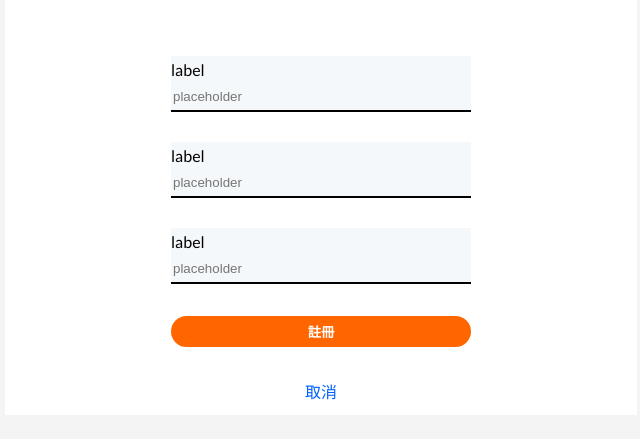
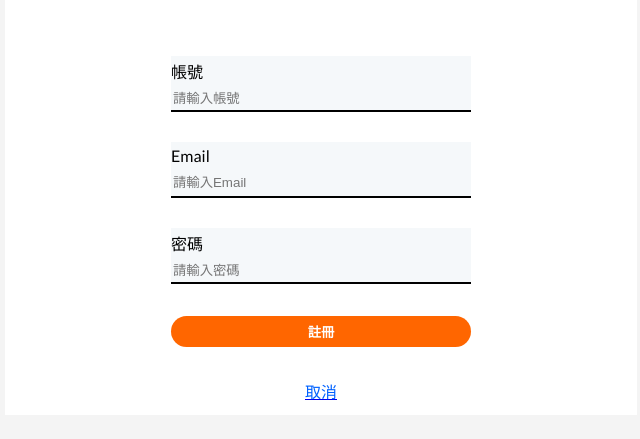
Before and after one commit to clairehuang77777/To-Do-List, a React (Create React App) app: page /signup in a window 1280 px wide. Shown: the part 213-652 px from the top of the page, without its empty margins (319-959 px from the left). Built offline with nearby package versions, Linux system fonts and the light colour scheme.

Commit message:
add authInput props & Link between signup & login page

```diff
--- a/src/components/AuthInput.jsx
+++ b/src/components/AuthInput.jsx
@@ -22,11 +22,16 @@ const StyledInput = styled.input`
   border-radius: 0px;
 `;
 
-const AuthInput = () => {
+const AuthInput = ({label, placeholder, type, value, onChange}) => {
   return (
     <StyledContainer>
-      <StyledLabel>label</StyledLabel>
-      <StyledInput type="text" placeholder="placeholder" />
+      <StyledLabel>{label}</StyledLabel>
+      <StyledInput
+        type={type || "text"} //如果沒有傳入任何props就顯示'text'
+        placeholder={placeholder || ""} //如果沒有傳入任何props就顯示空字串
+        value={value || ""} //如果沒有傳入任何props就顯示''
+        onChange={(event) => onChange(event)}
+      />
     </StyledContainer>
   );
 };
--- a/src/pages/LoginPage.jsx
+++ b/src/pages/LoginPage.jsx
@@ -6,9 +6,23 @@ import {
 } from "../components/common/auth.styled";
 import { AuthInput } from "../components";
 import { ACLogoIcon } from "../assets/images";
-
+import { useState } from 'react'
+import { Link } from "react-router-dom";
 
 const LoginPage = () => {
+  //用state管理onchange變化
+  const [username, setUsername] = useState("");
+  const [password, setPassword] = useState("");
+
+  function handleAccountOnChange(event){
+    setUsername(event.target.value);
+    console.log(username)
+  }
+  function handlePassWordOnChange(event) {
+    setPassword(event.target.value);
+    console.log(password)
+  }
+
   return (
     <AuthContainer>
       <div>
@@ -17,14 +31,28 @@ const LoginPage = () => {
       <h1>登入 Todo</h1>
 
       <AuthInputContainer>
-        <AuthInput />
+        <AuthInput
+          label="帳號"
+          placeholder="請輸入帳號"
+          type="text"
+          value={username}
+          onChange={handleAccountOnChange}
+        />
       </AuthInputContainer>
 
       <AuthInputContainer>
-        <AuthInput />
+        <AuthInput
+          label="密碼"
+          placeholder="請輸入密碼"
+          type="password"
+          value={password}
+          onChange={handlePassWordOnChange}
+        />
       </AuthInputContainer>
       <AuthButton>登入</AuthButton>
-      <AuthLinkText>註冊</AuthLinkText>
+      <Link to="/signup">
+        <AuthLinkText>註冊</AuthLinkText>
+      </Link>
     </AuthContainer>
   );
 };
--- a/src/pages/SignUpPage.jsx
+++ b/src/pages/SignUpPage.jsx
@@ -6,8 +6,28 @@ import {
 } from "../components/common/auth.styled";
 import { ACLogoIcon } from "../assets/images";
 import { AuthInput } from "../components";
+import { useState } from "react";
+import { Link } from "react-router-dom";
 
 const SignUpPage = () => {
+  const [username, setUsername] = useState("");
+  const [password, setPassword] = useState("");
+  const [email, setEmail] =useState("")
+
+  function handleAccountOnChange(event) {
+    setUsername(event.target.value);
+    console.log(username);
+  }
+  function handlePassWordOnChange(event) {
+    setPassword(event.target.value);
+    console.log(password);
+  }
+
+  function handleEmailOnChange(event){
+    setEmail(event.target.value)
+    console.log(email)
+  }
+
   return (
     <AuthContainer>
       <div>
@@ -16,18 +36,41 @@ const SignUpPage = () => {
       <h1>建立您的帳號</h1>
 
       <AuthInputContainer>
-        <AuthInput />
+        <AuthInput
+          label="帳號"
+          placeholder="請輸入帳號"
+          type="text"
+          value={username}
+          onChange={handleAccountOnChange}
+        />
       </AuthInputContainer>
 
       <AuthInputContainer>
-        <AuthInput />
+        <AuthInput
+          label="Email"
+          placeholder="請輸入Email"
+          type="email"
+          value={email}
+          onChange={handleEmailOnChange}
+        />
       </AuthInputContainer>
 
       <AuthInputContainer>
-        <AuthInput />
+        <AuthInput
+          label="密碼"
+          placeholder="請輸入密碼"
+          type="password"
+          value={password}
+          onChange={handlePassWordOnChange}
+        />
       </AuthInputContainer>
       <AuthButton>註冊</AuthButton>
-      <AuthLinkText>取消</AuthLinkText>
+
+      <Link to="/login">
+        <AuthLinkText>
+          取消
+        </AuthLinkText>
+      </Link>
     </AuthContainer>
   );
 };
--- a/src/pages/TodoPage.jsx
+++ b/src/pages/TodoPage.jsx
@@ -2,32 +2,6 @@ import { Footer, Header, TodoCollection, TodoInput } from '../components';
 import { useState } from 'react';
 import { useEffect } from 'react';
 import { deleteTodos, getTodos,patchTodos,postTodos } from '../api/todo';
-
-// eslint-disable-next-line no-unused-vars
-
-// const dummyTodos = [
-//   {
-//     title: 'Learn react-router',
-//     isDone: true,
-//     id: 1,
-//   },
-//   {
-//     title: 'Learn to create custom hooks',
-//     isDone: false,
-//     id: 2,
-//   },
-//   {
-//     title: 'Learn to use context',
-//     isDone: true,
-//     id: 3,
-//   },
-//   {
-//     title: 'Learn to implement auth',
-//     isDone: false,
-//     id: 4,
-//   },
-// ];
-
 
 const TodoPage = () => {
   const [inputValue, setInputValue] = useState("");
@@ -133,11 +107,10 @@ const TodoPage = () => {
   async function handleSave({ id, title }) {
     console.log("saving todo",id, title)
     try {
-      const data = await patchTodos({
+      await patchTodos({
         id,
         title
       });
-
       setTodos((prevTodos) => {
         return prevTodos.map((todo) => {
           if (todo.id === id) {
```
